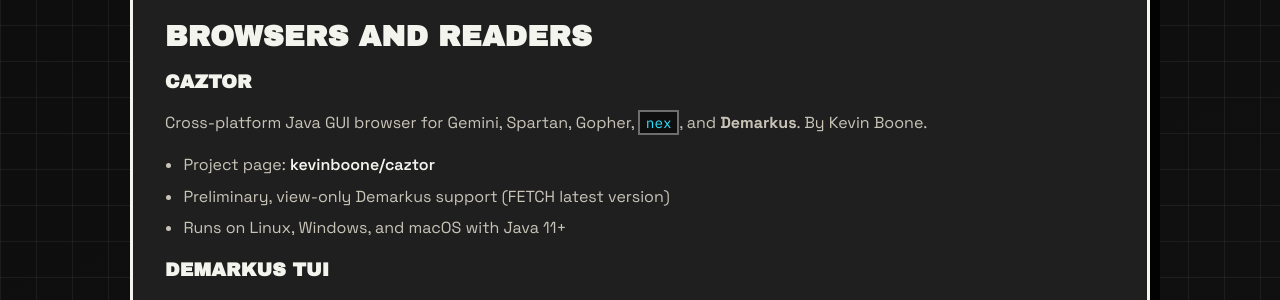
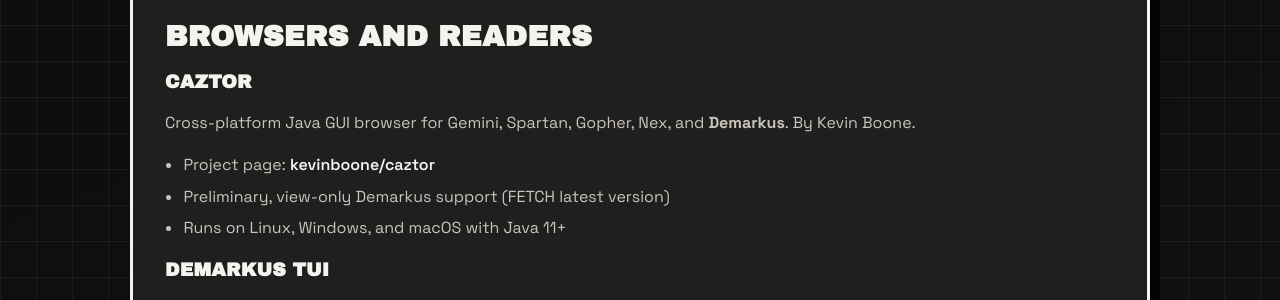
Before and after one commit to latebit-io/demarkus, a Jekyll site: the page built from ecosystem.md, in a window 1280 px wide. Shown: the part 334-634 px from the top of the page. Built offline with Jekyll 4.4.1, drawn with Linux system fonts in a browser that asks for light colours.

```diff
--- a/ecosystem.md
+++ b/ecosystem.md
@@ -12,7 +12,7 @@ Software that implements or integrates with the Mark Protocol. First-party tooli
 
 ### Caztor
 
-Cross-platform Java GUI browser for Gemini, Spartan, Gopher, `nex`, and **Demarkus**. By Kevin Boone.
+Cross-platform Java GUI browser for Gemini, Spartan, Gopher, Nex, and **Demarkus**. By Kevin Boone.
 
 - Project page: [kevinboone/caztor](https://github.com/kevinboone/caztor)
 - Preliminary, view-only Demarkus support (FETCH latest version)
```
